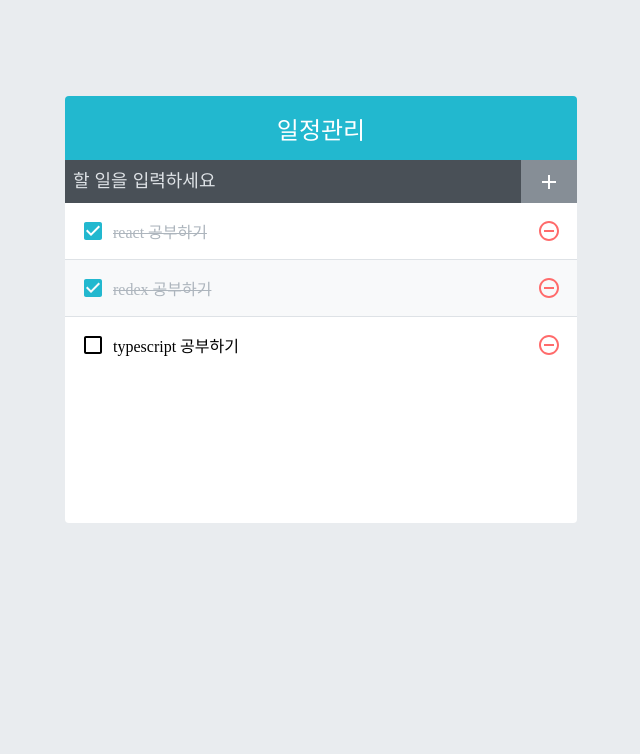
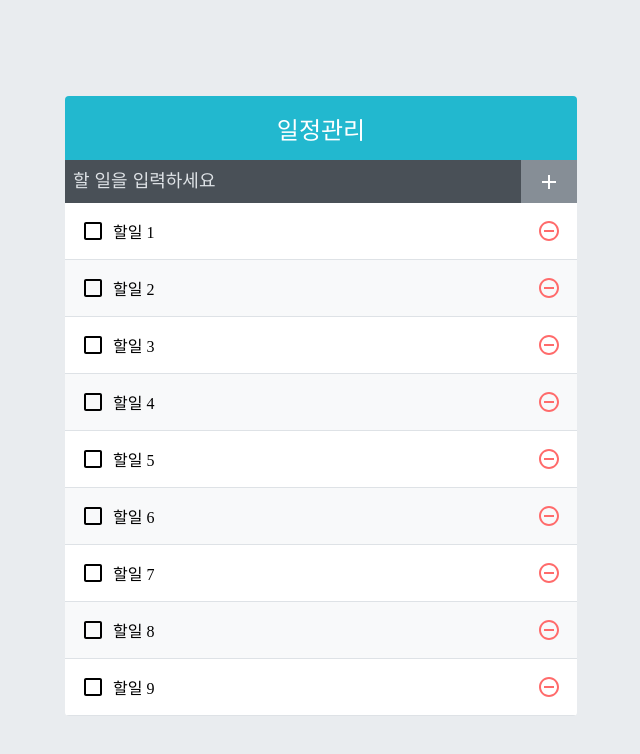
Before and after one commit to dev-93/todo-app, a React (Create React App) app: page / in a window 1280 px wide. Shown: the top 754 px of the page, without its empty margins (319-959 px from the left). Built offline with nearby package versions, Linux system fonts and the light colour scheme.

Commit message:
React Memo -> 성능 최적화

```diff
--- a/src/App.js
+++ b/src/App.js
@@ -3,26 +3,22 @@
 import TodoInsert from "./components/TodoInsert";
 import TodoList from "./components/TodoList";
 
+function createBulkTodos() {
+    const array = [];
+    for (let i = 1; i <= 2500; i++) {
+        array.push({
+            id: 1,
+            text: `할일 ${i}`,
+            checked: false,
+        });
+    }
+    return array;
+}
+
 function App() {
-    const [todos, setTodos] = useState([
-        {
-            id: 1,
-            text: "react 공부하기",
-            checked: true,
-        },
-        {
-            id: 2,
-            text: "redex 공부하기",
-            checked: true,
-        },
-        {
-            id: 3,
-            text: "typescript 공부하기",
-            checked: false,
-        },
-    ]);
+    const [todos, setTodos] = useState(createBulkTodos);
 
-    const nextId = useRef(4);
+    const nextId = useRef(2501);
 
     const onInsert = useCallback(
         (text) => {
--- a/src/components/TodoListItem.js
+++ b/src/components/TodoListItem.js
@@ -26,4 +26,4 @@
     );
 };
 
-export default TodoListItem;
+export default React.memo(TodoListItem);
```
